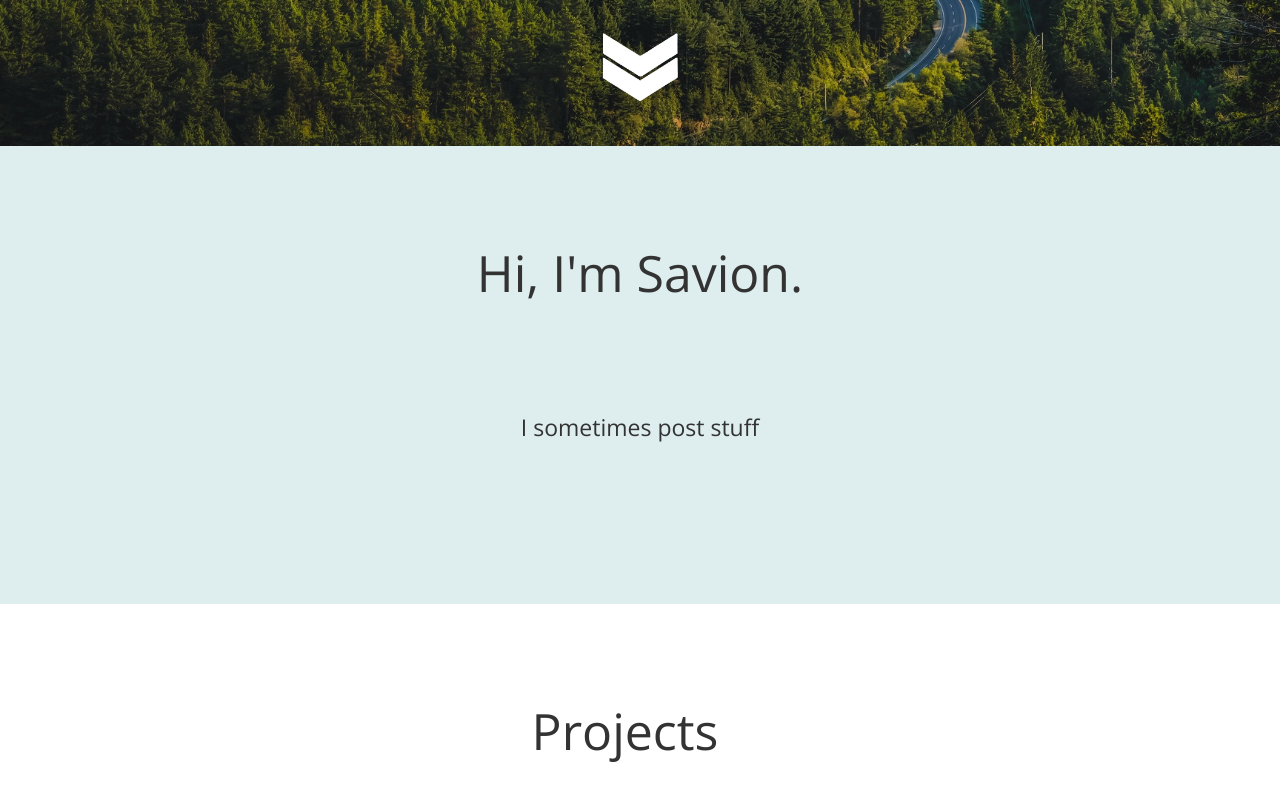
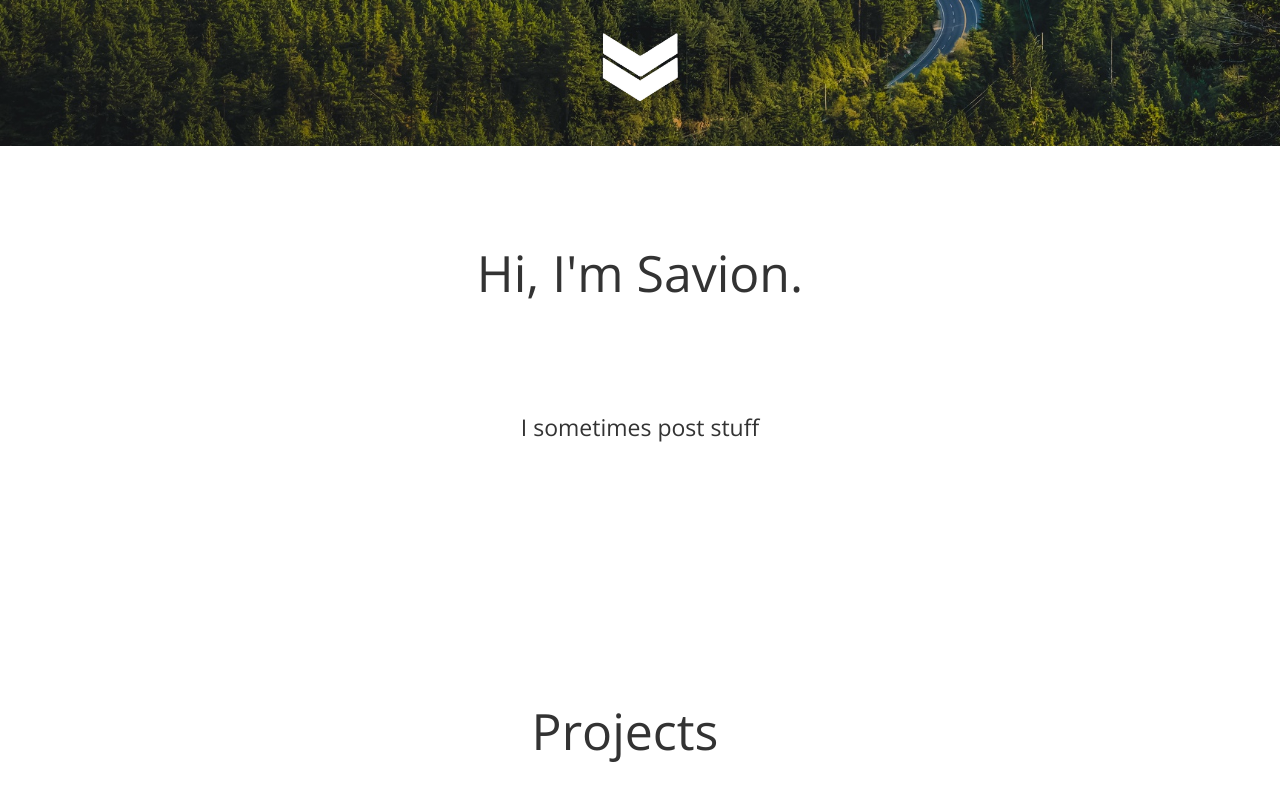
Before and after one commit to savionsample/savionsample.github.io, a plain HTML site: page index.html in a window 1280 px wide. Shown: the part 654-1458 px from the top of the page. Drawn offline with nearby package versions, Linux system fonts and the light colour scheme.

Commit message:
minor color update

```diff
--- a/css/styles.css
+++ b/css/styles.css
@@ -182,7 +182,7 @@ h6 {
 }
 
 #about-me {
-    background-color: #deeded;
+    background-color: ##bddbdb;
 }
 
 .about {
```
